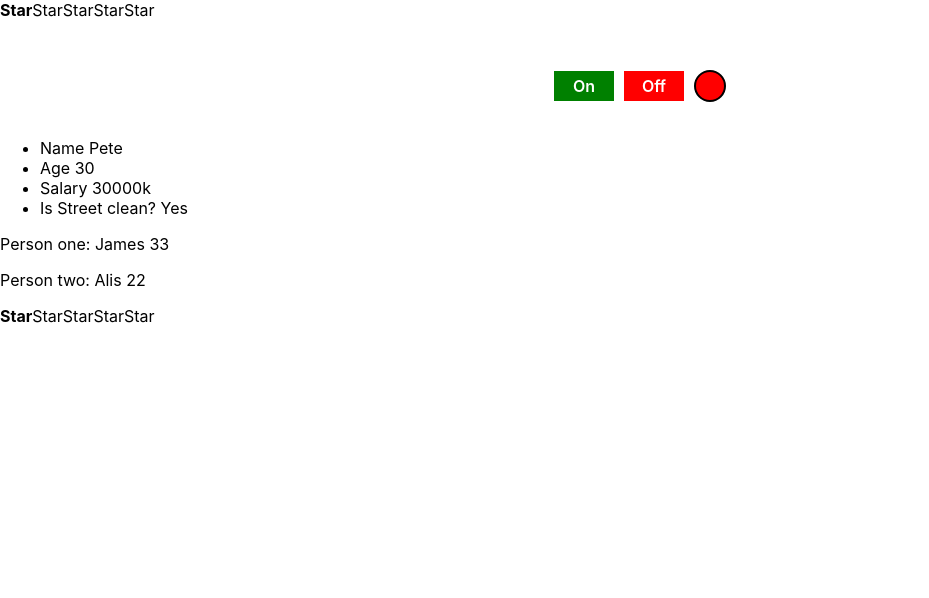
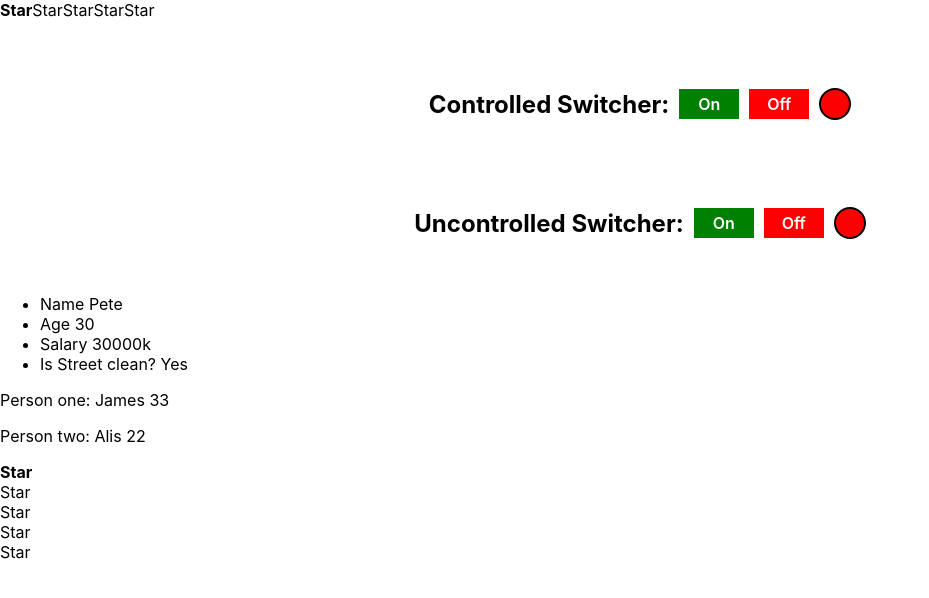
Before and after one commit to vadim-geroim/react-unit-tests, a React (Create React App) app: page / in a window 1280 px wide. Shown: the top 598 px of the page, without its empty margins (0-929 px from the left). Built offline with nearby package versions, Linux system fonts and the light colour scheme.

Commit message:
Add state to parent for controlled switcher

```diff
--- a/src/App.tsx
+++ b/src/App.tsx
@@ -5,11 +5,12 @@ import { useState } from "react";
 
 export function App() {
   let [ratingValue, setRatingValue] = useState<ratingValueType>(1);
+  let [switcherValue, setSwitcherValue] = useState(false);
 
   return (
     <div>
       <Rating value={ratingValue} onClick={setRatingValue} />
-      {/* <Switcher /> */}
+      <Switcher value={switcherValue} setSwitcherValue={setSwitcherValue} />
       <UncontrolledSwitcher />
     </div>
   );
--- a/src/components/Switcher.tsx
+++ b/src/components/Switcher.tsx
@@ -5,6 +5,10 @@ const switcherWrapperStyle = {
   alignItems: "center",
   justifyContent: "center",
   marginTop: 50,
+};
+
+const titleStyle = {
+  marginRight: 10,
 };
 
 const onStyle = {
@@ -35,23 +39,32 @@ const offStyle = {
   cursor: "pointer",
 };
 
-export default function Switcher() {
-  let [isOn, setIsOn] = useState(false);
+type SwithcerType = {
+  value: boolean;
+  setSwitcherValue: (value: boolean) => void;
+};
 
+export default function Switcher(props: SwithcerType) {
   const indicatorStyle = {
     width: 28,
     height: 28,
     borderRadius: 30,
     border: "2px solid black",
-    backgroundColor: isOn ? "green" : "red",
+    backgroundColor: "grey",
   };
+
+  const filterOnHandler = () => props.setSwitcherValue(true);
+  const filterOffHandler = () => props.setSwitcherValue(false);
+
+  indicatorStyle.backgroundColor = props.value ? "green" : "red";
 
   return (
     <div style={switcherWrapperStyle}>
-      <div style={onStyle} onClick={() => setIsOn(true)}>
+      <h2 style={titleStyle}>Controlled Switcher: </h2>
+      <div style={onStyle} onClick={filterOnHandler}>
         On
       </div>
-      <div style={offStyle} onClick={() => setIsOn(false)}>
+      <div style={offStyle} onClick={filterOffHandler}>
         Off
       </div>
       <div style={indicatorStyle}>&nbsp;</div>
--- a/src/components/UncontrolledRating.jsx
+++ b/src/components/UncontrolledRating.jsx
@@ -27,5 +27,7 @@ function Star(props: StarType) {
         props.setRating(props.order);
     }
 
-    return <span onClick={onClickHandler} >{props.selected ? <b>Star</b> : "Star"}</span>
+    return <div>
+        <span onClick={onClickHandler} >{props.selected ? <b>Star</b> : "Star"}</span>
+    </div>
 }
--- a/src/components/UncontrolledSwitcher.jsx
+++ b/src/components/UncontrolledSwitcher.jsx
@@ -35,6 +35,10 @@ const offStyle = {
     cursor: "pointer",
 };
 
+const titleStyle = {
+    marginRight: 10
+}
+
 export default function UncontrolledSwitcher() {
     let [isOn, setIsOn] = useState(false);
 
@@ -48,6 +52,7 @@ export default function UncontrolledSwitcher() {
 
     return (
         <div style={switcherWrapperStyle}>
+            <h2 style={titleStyle}>Uncontrolled Switcher:</h2>
             <div style={onStyle} onClick={() => setIsOn(true)}>
                 On
             </div>
```
